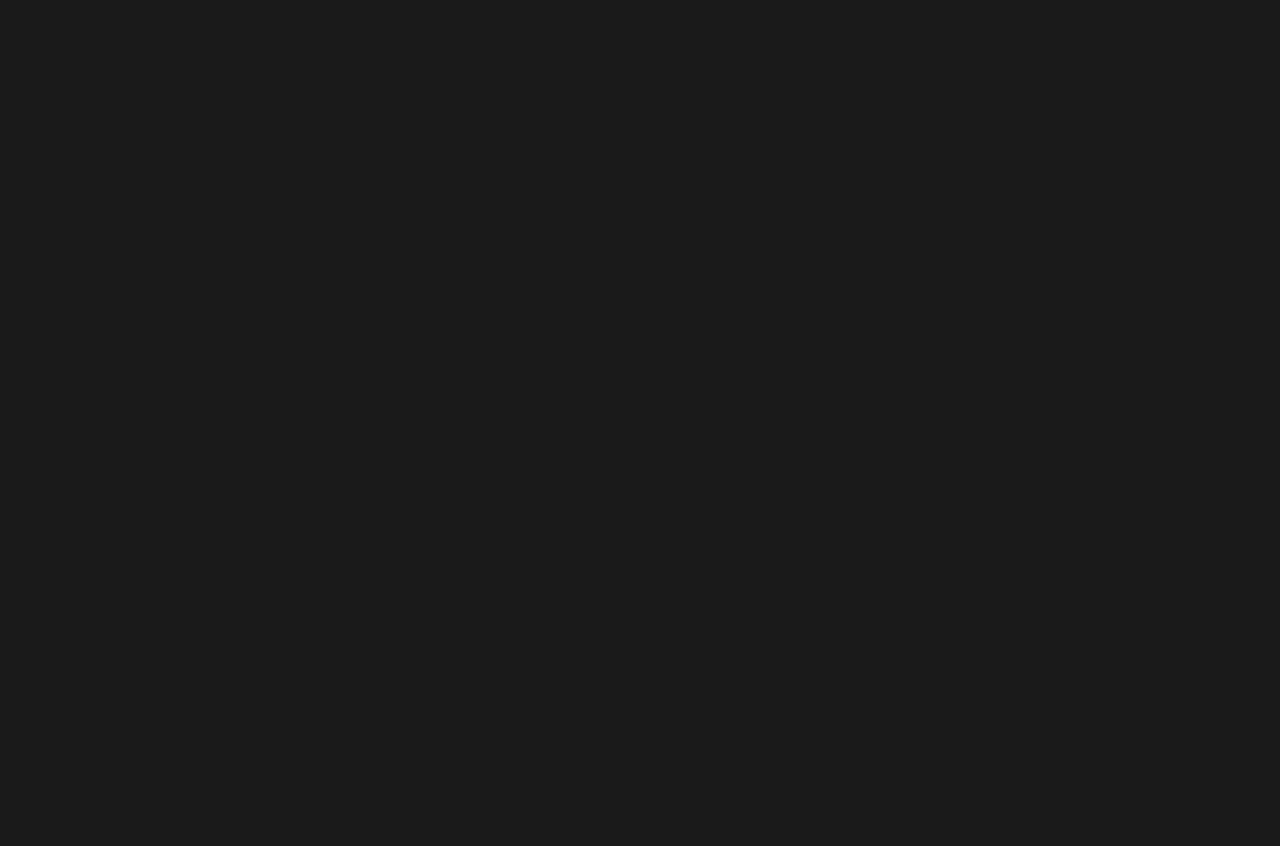
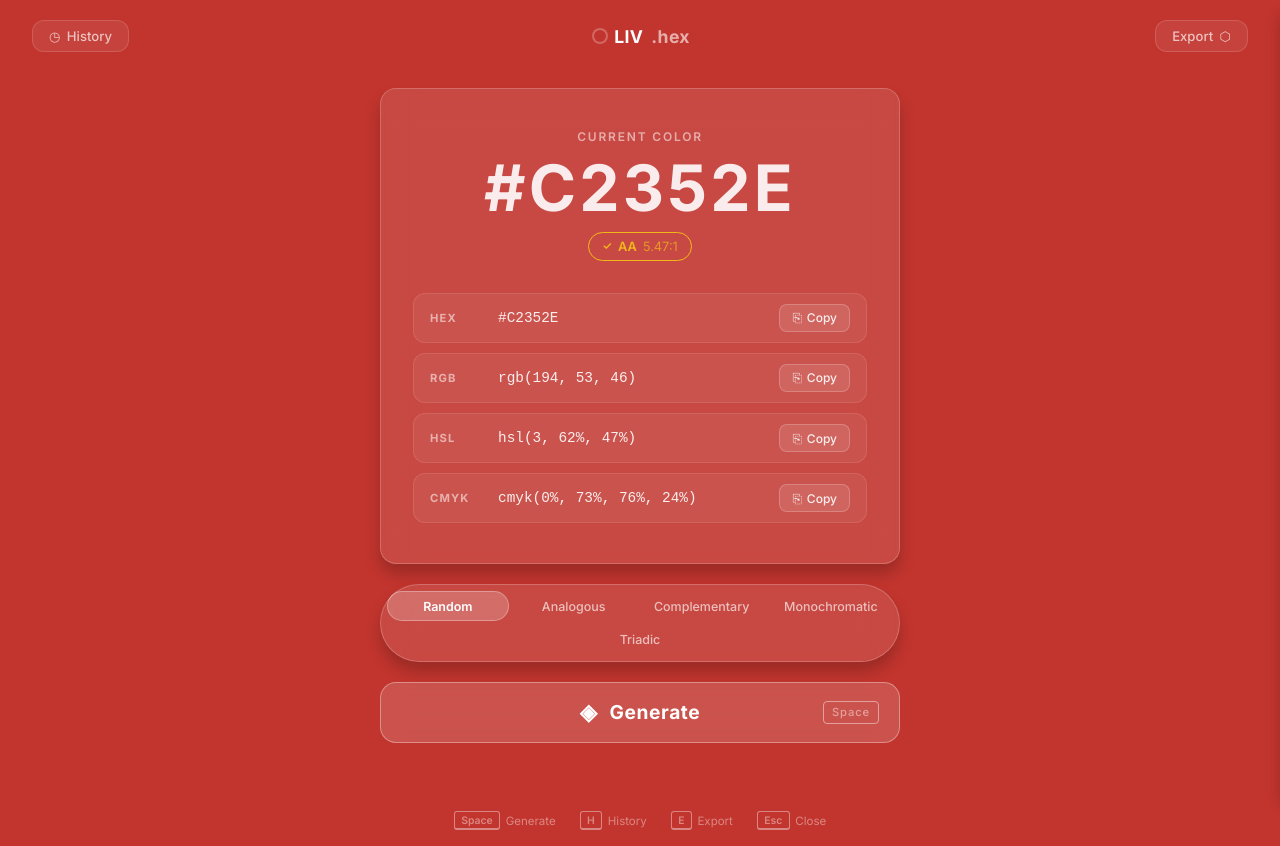
Before and after one commit to lucithub/LIV.hex, an Angular app: page / in a window 1280 px wide. Before the commit the page ends 800 px from the top, so only its background shows below. Built offline with nearby package versions, Linux system fonts and the light colour scheme.

Commit message:
functional app

```diff
--- a/src/app/app.css
+++ b/src/app/app.css
@@ -9,15 +9,117 @@
     color var(--transition-bg);
 }
 
+/* ─── Shell ─── */
 .app-shell {
-  width: 100%;
+  display: grid;
+  grid-template-rows: auto 1fr auto;
   min-height: 100vh;
-  position: relative;
 }
 
-.app-content {
-  min-height: 100vh;
-  padding: 2rem;
+/* ─── Toolbar ─── */
+.toolbar {
+  display: flex;
+  align-items: center;
+  justify-content: space-between;
+  padding: 1.25rem 2rem;
+  position: relative;
+  z-index: 10;
+}
+
+.toolbar__btn {
+  display: inline-flex;
+  align-items: center;
+  gap: 0.4rem;
+  padding: 0.45rem 1rem;
+  font-size: 0.82rem;
+  font-weight: 500;
+  color: var(--color-text-adaptive);
+  opacity: 0.7;
+  transition: opacity var(--transition-fast), background var(--transition-fast);
+}
+
+.toolbar__btn:hover { opacity: 1; transform: none; }
+
+.toolbar__btn--active {
+  opacity: 1;
+  background: rgba(255, 255, 255, 0.2) !important;
+  border-color: rgba(255, 255, 255, 0.3) !important;
+}
+
+/* ─── Logo ─── */
+.toolbar__logo {
+  display: flex;
+  align-items: center;
+  gap: 0.5rem;
+  font-size: 1.1rem;
+  font-weight: 700;
+  letter-spacing: 0.02em;
+  color: var(--color-text-adaptive);
+  user-select: none;
+}
+
+.toolbar__logo-dot {
+  width: 0.75rem;
+  height: 0.75rem;
+  border-radius: 50%;
+  display: inline-block;
+  transition: background-color var(--transition-bg);
+  box-shadow: 0 0 0 2px rgba(255, 255, 255, 0.25);
+}
+
+.toolbar__logo-accent {
+  opacity: 0.6;
+}
+
+/* ─── Main content ─── */
+.main-content {
+  padding: 1rem 2rem 2rem;
+  align-items: center;
+}
+
+/* ─── Center card ─── */
+.center-card {
+  display: flex;
   flex-direction: column;
-  gap: 2rem;
+  align-items: center;
+  gap: 1.25rem;
+  width: 100%;
+  max-width: 540px;
 }
+
+/* ─── Keyboard shortcuts hint ─── */
+.shortcuts-hint {
+  display: flex;
+  justify-content: center;
+  gap: 1.5rem;
+  padding: 1rem 2rem;
+  font-size: 0.72rem;
+  opacity: 0.4;
+  color: var(--color-text-adaptive);
+  flex-wrap: wrap;
+}
+
+.shortcuts-hint span {
+  display: flex;
+  align-items: center;
+  gap: 0.35rem;
+}
+
+kbd {
+  font-family: var(--font-family);
+  font-size: 0.65rem;
+  font-weight: 600;
+  padding: 0.1rem 0.4rem;
+  border: 1px solid currentColor;
+  border-radius: 3px;
+  border-bottom-width: 2px;
+}
+
+/* ─── Mobile ─── */
+@media (max-width: 600px) {
+  .toolbar { padding: 1rem; }
+
+  .main-content { padding: 0.5rem 1rem 1rem; }
+
+  .shortcuts-hint { display: none; }
+}
--- a/src/app/app.html
+++ b/src/app/app.html
@@ -1,9 +1,75 @@
-<main class="app-shell">
-  <!-- Color panels will be projected here in T-07+ -->
-  <div class="app-content flex-center">
-    <!-- ColorDisplayComponent (T-07) -->
-    <!-- GenerateButtonComponent (T-08) -->
-    <!-- HistoryPanelComponent (T-10) -->
-    <!-- ExportPanelComponent (T-11) -->
-  </div>
-</main>
+<div class="app-shell">
+
+  <!-- ── Toolbar ── -->
+  <header class="toolbar">
+    <button
+      class="toolbar__btn glass-button"
+      [class.toolbar__btn--active]="historyOpen()"
+      (click)="toggleHistory()"
+      aria-label="Toggle history panel (H)"
+      aria-controls="history-panel"
+      [attr.aria-expanded]="historyOpen()"
+      type="button"
+    >
+      <span aria-hidden="true">◷</span>
+      <span>History</span>
+    </button>
+
+    <div class="toolbar__logo" aria-label="LIV.hex color generator">
+      <span class="toolbar__logo-dot" [style.background-color]="currentColor().hex" aria-hidden="true"></span>
+      LIV<span class="toolbar__logo-accent">.hex</span>
+    </div>
+
+    <button
+      class="toolbar__btn glass-button"
+      [class.toolbar__btn--active]="exportOpen()"
+      (click)="toggleExport()"
+      aria-label="Toggle export panel (E)"
+      aria-controls="export-panel"
+      [attr.aria-expanded]="exportOpen()"
+      type="button"
+    >
+      <span>Export</span>
+      <span aria-hidden="true">⬡</span>
+    </button>
+  </header>
+
+  <!-- ── Main card ── -->
+  <main class="main-content flex-center">
+    <div class="center-card">
+      <app-color-display [color]="currentColor()" />
+
+      <app-generate-button (generate)="onGenerate($event)" />
+
+      <app-palette-display
+        [palette]="currentPalette()"
+        [activeColorId]="currentColor().id"
+        (colorSelected)="onColorSelected($event)"
+      />
+    </div>
+  </main>
+
+  <!-- ── Keyboard shortcuts hint ── -->
+  <footer class="shortcuts-hint" aria-label="Keyboard shortcuts">
+    <span><kbd>Space</kbd> Generate</span>
+    <span><kbd>H</kbd> History</span>
+    <span><kbd>E</kbd> Export</span>
+    <span><kbd>Esc</kbd> Close</span>
+  </footer>
+
+</div>
+
+<!-- ── Panels (portaled to edge of screen) ── -->
+<app-history-panel
+  id="history-panel"
+  [isOpen]="historyOpen()"
+  (colorRestored)="onColorRestored($event)"
+  (closed)="historyOpen.set(false)"
+/>
+
+<app-export-panel
+  id="export-panel"
+  [isOpen]="exportOpen()"
+  [palette]="exportPalette"
+  (closed)="exportOpen.set(false)"
+/>
--- a/src/app/app.ts
+++ b/src/app/app.ts
@@ -1,23 +1,125 @@
-import { Component, signal, computed, HostBinding } from '@angular/core';
+import {
+  Component,
+  ChangeDetectionStrategy,
+  signal,
+  inject,
+  AfterViewInit,
+  ViewChild,
+  HostBinding,
+} from '@angular/core';
+
+import { Color } from './core/models/color.model';
+import { ColorService } from './core/services/color.service';
+import { HistoryService } from './core/services/history.service';
+import { KeyboardShortcutService } from './core/services/keyboard-shortcut.service';
+
+import { ColorDisplayComponent } from './features/color-display/color-display.component';
+import { GenerateButtonComponent, GenerateMode } from './features/generate-button/generate-button.component';
+import { PaletteDisplayComponent } from './features/palette-display/palette-display.component';
+import { HistoryPanelComponent } from './features/history-panel/history-panel.component';
+import { ExportPanelComponent } from './features/export-panel/export-panel.component';
 
 @Component({
   selector: 'app-root',
-  imports: [],
+  standalone: true,
+  changeDetection: ChangeDetectionStrategy.OnPush,
+  imports: [
+    ColorDisplayComponent,
+    GenerateButtonComponent,
+    PaletteDisplayComponent,
+    HistoryPanelComponent,
+    ExportPanelComponent,
+  ],
   templateUrl: './app.html',
   styleUrl: './app.css',
 })
-export class App {
-  /** Active background color (will be driven by ColorService in T-04+) */
-  readonly bgColor = signal('#1a1a1a');
-  readonly textColor = signal<'light' | 'dark'>('light');
+export class App implements AfterViewInit {
+  private readonly colorService   = inject(ColorService);
+  private readonly historyService = inject(HistoryService);
+  private readonly shortcuts      = inject(KeyboardShortcutService);
 
+  @ViewChild(GenerateButtonComponent)
+  private readonly generateBtn!: GenerateButtonComponent;
+
+  // ─── State ───
+  readonly currentColor   = signal<Color>(this.colorService.generateRandom());
+  readonly currentPalette = signal<Color[]>([]);
+  readonly historyOpen    = signal(false);
+  readonly exportOpen     = signal(false);
+
+  // ─── Host bindings — drives full-page background transition ───
   @HostBinding('style.--color-bg')
   get hostBg(): string {
-    return this.bgColor();
+    return this.currentColor().hex;
   }
 
   @HostBinding('style.--color-text-adaptive')
   get hostText(): string {
-    return this.textColor() === 'light' ? '#ffffff' : '#111111';
+    return this.colorService.getAdaptiveTextColor(this.currentColor()) === 'light'
+      ? '#ffffff'
+      : '#111111';
+  }
+
+  ngAfterViewInit(): void {
+    this.shortcuts.register(' ',      () => this.generateBtn?.triggerGenerate());
+    this.shortcuts.register('h',      () => this.toggleHistory());
+    this.shortcuts.register('e',      () => this.toggleExport());
+    this.shortcuts.register('escape', () => this.closeAll());
+  }
+
+  // ─── Generate ───
+  onGenerate(mode: GenerateMode): void {
+    let color: Color;
+    let palette: Color[];
+
+    if (mode === 'random') {
+      color   = this.colorService.generateRandom();
+      palette = [color];
+    } else {
+      const seed = this.colorService.generateRandom();
+      palette    = this.colorService.generateHarmonic(seed, mode);
+      color      = palette[Math.floor(palette.length / 2)];
+    }
+
+    this.currentColor.set(color);
+    this.currentPalette.set(palette);
+    this.historyService.add(color);
+  }
+
+  // ─── Palette swatch selected ───
+  onColorSelected(color: Color): void {
+    this.currentColor.set(color);
+    this.historyService.add(color);
+  }
+
+  // ─── History restored ───
+  onColorRestored(color: Color): void {
+    this.currentColor.set(color);
+    this.currentPalette.set([color]);
+    this.historyOpen.set(false);
+  }
+
+  // ─── Panel toggles ───
+  toggleHistory(): void {
+    const next = !this.historyOpen();
+    this.historyOpen.set(next);
+    if (next) this.exportOpen.set(false);
+  }
+
+  toggleExport(): void {
+    const next = !this.exportOpen();
+    this.exportOpen.set(next);
+    if (next) this.historyOpen.set(false);
+  }
+
+  closeAll(): void {
+    this.historyOpen.set(false);
+    this.exportOpen.set(false);
+  }
+
+  /** Palette to export: harmonic palette or just the current color */
+  get exportPalette(): Color[] {
+    const p = this.currentPalette();
+    return p.length > 1 ? p : [this.currentColor()];
   }
 }
--- /dev/null
+++ b/src/app/core/services/keyboard-shortcut.service.ts
@@ -0,0 +1,56 @@
+import { Injectable, OnDestroy, inject } from '@angular/core';
+import { DOCUMENT } from '@angular/common';
+
+type ShortcutHandler = () => void;
+
+/**
+ * Global keyboard shortcut registry.
+ * Register handlers by key name (case-insensitive).
+ * Handlers are NOT called when the user is typing in an input/textarea/select.
+ */
+@Injectable({ providedIn: 'root' })
+export class KeyboardShortcutService implements OnDestroy {
+  private readonly document = inject(DOCUMENT);
+  private readonly handlers = new Map<string, ShortcutHandler>();
+  private readonly boundListener: (e: KeyboardEvent) => void;
+
+  constructor() {
+    this.boundListener = this.onKeydown.bind(this);
+    this.document.addEventListener('keydown', this.boundListener);
+  }
+
+  ngOnDestroy(): void {
+    this.document.removeEventListener('keydown', this.boundListener);
+  }
+
+  /** Register a handler for a specific key (e.g. ' ', 'h', 'e', 'Escape') */
+  register(key: string, handler: ShortcutHandler): void {
+    this.handlers.set(key.toLowerCase(), handler);
+  }
+
+  /** Unregister a handler by key */
+  unregister(key: string): void {
+    this.handlers.delete(key.toLowerCase());
+  }
+
+  private onKeydown(event: KeyboardEvent): void {
+    if (this.isTyping(event)) return;
+
+    const handler = this.handlers.get(event.key.toLowerCase());
+    if (handler) {
+      event.preventDefault();
+      handler();
+    }
+  }
+
+  private isTyping(event: KeyboardEvent): boolean {
+    const target = event.target as HTMLElement;
+    const tag = target?.tagName?.toUpperCase();
+    return (
+      tag === 'INPUT' ||
+      tag === 'TEXTAREA' ||
+      tag === 'SELECT' ||
+      target?.isContentEditable
+    );
+  }
+}
```
